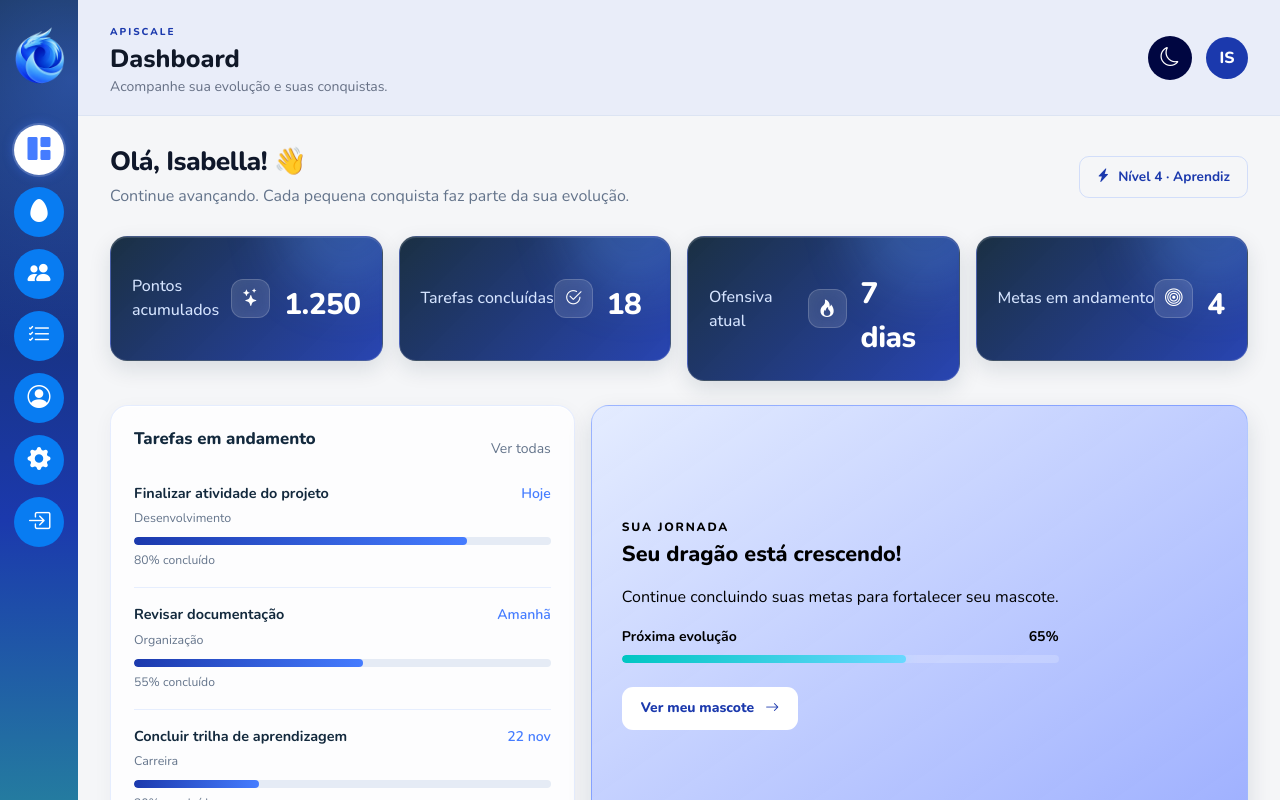
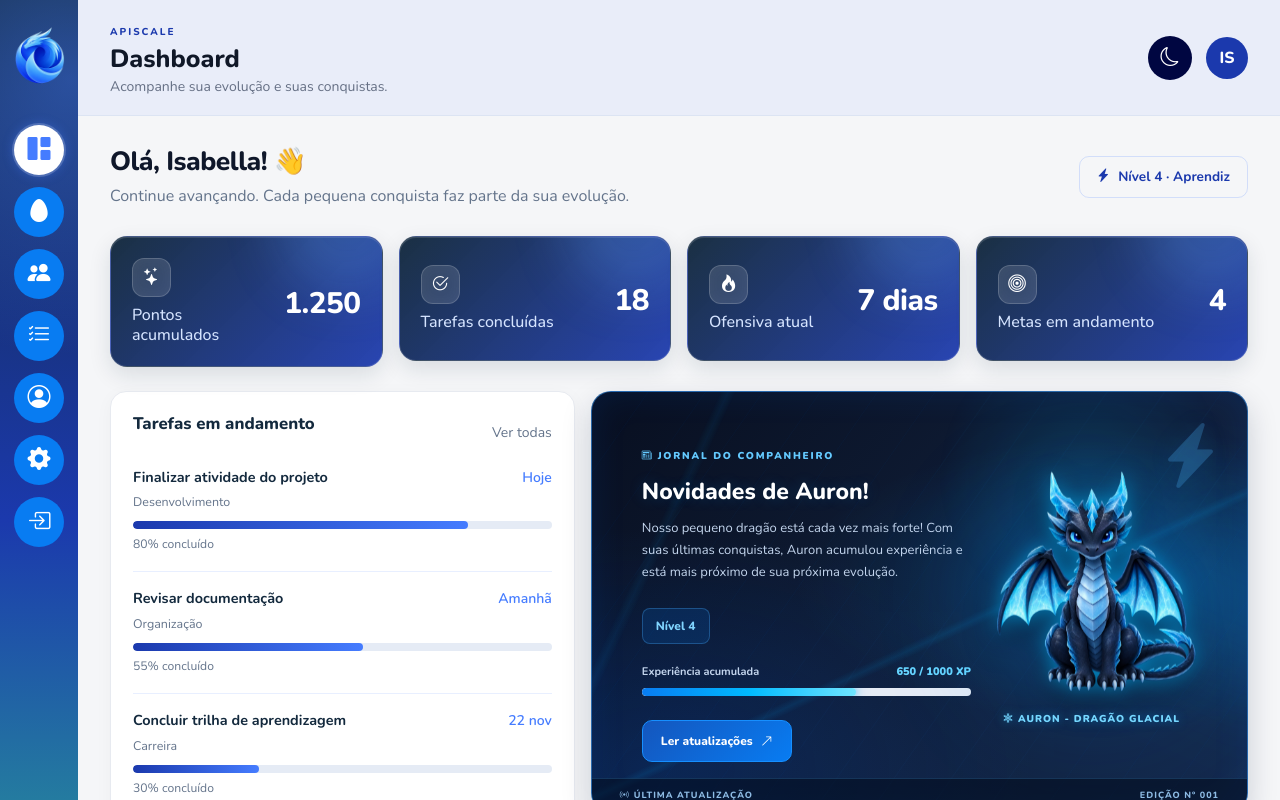
Before and after one commit to Belllah/ProjetoIntegradorApiscale, a React (Vite) app in the folder frontApiscale/: page / in a window 1280 px wide. Shown: the top 800 px of the page. Built offline with nearby package versions, Linux system fonts and the light colour scheme.

Commit message:
feat: Ajustes na tela de Dashboard e implementação do mascote de demonstração na tela como uma imagem e animação.

```diff
--- a/frontApiscale/src/pages/Dashboard/Dashboard.css
+++ b/frontApiscale/src/pages/Dashboard/Dashboard.css
@@ -84,6 +84,11 @@
   position: relative;
   overflow: hidden;
 
+  display: grid;
+  grid-template-columns: minmax(0, 1fr) auto;
+  align-items: center;
+  gap: 12px;
+
   min-height: 125px;
   padding: 21px;
 
@@ -136,8 +141,9 @@
   z-index: 1;
 
   color: #D5E4FF;
-  font-size:16px;
+  font-size: 16px;
   font-weight: 500;
+  line-height: 1.25;
 }
 
 .dashboard-page .stat-value {
@@ -147,8 +153,20 @@
   color: #FFFFFF;
   font-size: 1.85rem;
   font-weight: 800;
-  margin-top: 13px;
   letter-spacing: -.5px;
+  text-align: right;
+  white-space: nowrap;
+}
+
+.dashboard-page .stat-content {
+  position: relative;
+  z-index: 1;
+
+  display: flex;
+  flex-direction: column;
+  align-items: flex-start;
+  gap: 8px;
+  min-width: 0;
 }
 
 .dashboard-page .stat-icon {
@@ -175,29 +193,6 @@
 /* ==========================================
    PAINÉIS DE CONTEÚDO
 ========================================== */
-
-.dashboard-page .panel {
-  position: relative;
-  overflow: hidden;
-
-  padding: 23px;
-
-  border-radius: 18px;
-
-  background: rgba(255, 255, 255, .78);
-
-  border: 1px solid rgba(69, 124, 255, .13);
-
-  box-shadow:
-    0 5px 20px rgba(19, 41, 61, .045),
-    inset 0 1px 0 rgba(255, 255, 255, .9);
-
-  backdrop-filter: blur(16px);
-  -webkit-backdrop-filter: blur(16px);
-
-  transition: box-shadow .25s ease;
-}
-
 .dashboard-page .panel:hover {
   box-shadow: 0 9px 25px rgba(27, 57, 173, .075);
 }
@@ -277,86 +272,6 @@
   display: inline-block;
   margin-top: 6px;
   font-size: .76rem;
-}
-
-/* ==========================================
-   CARD DA JORNADA / MASCOTE
-========================================== */
-
-.dashboard-page .mascot-preview {
-  display: flex;
-  align-items: center;
-
-  min-height: 280px;
-  padding: 30px;
-
-  color: #000000;
-
-  background: linear-gradient(
-    145deg,
-    rgb(228, 236, 255),
-    rgba(150, 169, 255, 0.932)
-  );
-
-  border: 1px solid rgba(69, 124, 255, .3);
-
-  box-shadow: 0 10px 25px rgba(19, 41, 61, .13);
-}
-
-.dashboard-page .mascot-preview .section-kicker {
-  color: #000000;
-  font-size: .75rem;
-  font-weight: 800;
-  letter-spacing: 1.8px;
-}
-
-.dashboard-page .mascot-preview .panel-title {
-  color: #000000;
-  font-size: 1.35rem;
-}
-
-.dashboard-page .mascot-preview .muted {
-  color: #000000;
-  line-height: 1.6;
-}
-
-.dashboard-page .mascot-preview .progress {
-  background: rgba(255, 255, 255, .18);
-}
-
-.dashboard-page .mascot-preview .progress-bar {
-  background: linear-gradient(
-    90deg,
-    #00C6C2,
-    #69D8FF
-  );
-  box-shadow: 0 0 12px rgba(105, 216, 255, .35);
-}
-
-/* Botão principal */
-
-.dashboard-page .primary-button {
-  display: inline-flex;
-  align-items: center;
-  gap: 7px;
-
-  padding: 11px 19px;
-  border: none;
-  border-radius: 11px;
-
-  background: #FFFFFF;
-  color: var(--dash-primary);
-
-  font-size: .87rem;
-  font-weight: 750;
-
-  transition: .25s ease;
-}
-
-.dashboard-page .primary-button:hover {
-  background: #DCEBFF;
-  color: #13293D;
-  transform: translateY(-2px);
 }
 
 /* ==========================================
@@ -496,6 +411,396 @@
     min-height: 320px;
   }
 }
+/* ========================================
+   JORNAL DE BORDO - MASCOTE
+======================================== */
+
+/* ========================================
+   JORNAL DRACÔNICO - APISCALE
+======================================== */
+
+.mascot-preview {
+  position: relative;
+  isolation: isolate;
+  overflow: hidden;
+  min-height: 350px;
+  border-radius: 20px;
+
+  background:
+    radial-gradient(
+      ellipse at 85% 45%,
+      rgba(0, 153, 255, 0.22),
+      transparent 45%
+    ),
+    radial-gradient(
+      ellipse at 10% 90%,
+      rgba(0, 85, 220, 0.20),
+      transparent 45%
+    ),
+    linear-gradient(
+      135deg,
+      #080f20 0%,
+      #101e38 55%,
+      #142b50 100%
+    );
+
+  border: 1px solid rgba(62, 160, 255, 0.55);
+
+  box-shadow:
+    inset 0 0 35px rgba(0, 110, 255, 0.12),
+    0 12px 30px rgba(9, 25, 55, 0.18);
+}
+
+/* Efeitos de energia e raios */
+
+.mascot-preview::before {
+  content: "";
+  position: absolute;
+  inset: 0;
+  z-index: -1;
+  pointer-events: none;
+
+  background:
+    linear-gradient(
+      115deg,
+      transparent 15%,
+      rgba(0, 174, 255, 0.08) 16%,
+      transparent 17%
+    ),
+    linear-gradient(
+      155deg,
+      transparent 55%,
+      rgba(0, 174, 255, 0.12) 56%,
+      transparent 57%
+    ),
+    repeating-linear-gradient(
+      125deg,
+      transparent 0px,
+      transparent 45px,
+      rgba(45, 145, 255, 0.035) 46px,
+      transparent 47px
+    ),
+    radial-gradient(
+      circle at 75% 20%,
+      rgba(0, 183, 255, 0.16),
+      transparent 25%
+    );
+
+  opacity: 0.9;
+}
+
+/* Brilho elétrico lateral */
+
+.mascot-preview::after {
+  content: "";
+  position: absolute;
+  top: 15%;
+  right: -80px;
+  width: 180px;
+  height: 70%;
+  pointer-events: none;
+
+  background: linear-gradient(
+    180deg,
+    transparent,
+    rgba(0, 174, 255, 0.12),
+    transparent
+  );
+
+  filter: blur(25px);
+  transform: rotate(25deg);
+}
+
+/* Decoração */
+
+.mascot-map-decoration {
+  position: absolute;
+  top: 18px;
+  right: 24px;
+
+  color: rgba(75, 184, 255, 0.25);
+  font-size: 65px;
+
+  filter: drop-shadow(0 0 12px rgba(0, 153, 255, 0.3));
+}
+
+/* Conteúdo */
+
+.mascot-preview-content {
+  position: relative;
+  z-index: 2;
+
+  display: flex;
+  align-items: center;
+  justify-content: space-between;
+
+  min-height: 310px;
+  height: 100%;
+  padding: 28px;
+  gap: 15px;
+}
+
+.mascot-info {
+  flex: 1;
+  min-width: 0;
+}
+
+/* Títulos */
+
+.section-kicker {
+  color: #64caff;
+  font-size: 10px;
+  font-weight: 900;
+  letter-spacing: 1.8px;
+  text-transform: uppercase;
+}
+
+.mascot-title {
+  color: #ffffff;
+  font-size: 23px;
+  font-weight: 800;
+  margin: 12px 0;
+
+  text-shadow: 0 0 15px rgba(0, 153, 255, 0.2);
+}
+
+.mascot-description {
+  color: #c3d5ed;
+  font-size: 13px;
+  line-height: 1.7;
+  max-width: 360px;
+}
+
+/* Nível */
+
+.mascot-level {
+  display: inline-flex;
+  align-items: center;
+  gap: 8px;
+
+  margin-top: 8px;
+  padding: 8px 13px;
+
+  border-radius: 8px;
+  background: rgba(0, 125, 255, 0.15);
+  border: 1px solid rgba(75, 175, 255, 0.3);
+
+  color: #80d5ff;
+  font-size: 12px;
+  font-weight: 800;
+}
+
+/* Progresso */
+
+.mascot-progress-info {
+  display: flex;
+  justify-content: space-between;
+
+  max-width: 350px;
+  margin: 20px 0 8px;
+
+  color: #c3d5ed;
+  font-size: 11px;
+  font-weight: 700;
+}
+
+.mascot-progress-info strong {
+  color: #66d5ff;
+}
+
+.mascot-progress {
+  max-width: 350px;
+  height: 9px;
+
+  background: rgba(150, 190, 230, 0.18);
+  border-radius: 20px;
+  overflow: hidden;
+}
+
+.mascot-progress .progress-bar {
+  background: linear-gradient(
+    90deg,
+    #087cf2,
+    #00baff,
+    #70e5ff
+  );
+
+  border-radius: 20px;
+
+  box-shadow:
+    0 0 8px rgba(0, 174, 255, 0.7),
+    0 0 18px rgba(0, 174, 255, 0.3);
+}
+
+/* Botão */
+
+.mascot-button {
+  padding: 11px 18px;
+
+  border: 1px solid #168fff;
+  border-radius: 10px;
+
+  background: linear-gradient(
+    135deg,
+    #1456bd,
+    #087cf2
+  );
+
+  color: #ffffff;
+
+  font-size: 12px;
+  font-weight: 800;
+
+  transition: all 0.25s ease;
+}
+
+.mascot-button:hover {
+  background: linear-gradient(
+    135deg,
+    #087cf2,
+    #00baff
+  );
+
+  border-color: #70dfff;
+
+  box-shadow:
+    0 0 12px rgba(0, 174, 255, 0.45),
+    0 0 25px rgba(0, 174, 255, 0.2);
+
+  transform: translateY(-2px);
+}
+
+/* Dragão */
+
+.mascot-image-wrapper {
+  position: relative;
+
+  flex: 0 0 38%;
+
+  display: flex;
+  flex-direction: column;
+  align-items: center;
+  justify-content: center;
+}
+
+.mascot-glow {
+  position: absolute;
+
+  width: 190px;
+  height: 190px;
+
+  background: #008cff;
+  border-radius: 50%;
+
+  filter: blur(65px);
+  opacity: 0.3;
+}
+
+.mascot-image {
+  position: relative;
+  z-index: 1;
+
+  width: 100%;
+  max-width: 230px;
+  height: 230px;
+
+  object-fit: contain;
+
+  filter:
+    drop-shadow(0 0 10px rgba(0, 183, 255, 0.65))
+    drop-shadow(0 12px 15px rgba(0, 0, 0, 0.4));
+
+  animation: mascot-float 4s ease-in-out infinite;
+}
+
+.mascot-name {
+  position: relative;
+  z-index: 1;
+
+  margin-top: 5px;
+
+  color: #75d7ff;
+  font-size: 10px;
+  font-weight: 900;
+  letter-spacing: 1px;
+
+  text-shadow: 0 0 10px rgba(0, 174, 255, 0.5);
+}
+
+/* Rodapé */
+
+.mascot-map-footer {
+  position: absolute;
+  bottom: 0;
+  left: 0;
+  right: 0;
+  z-index: 2;
+
+  display: flex;
+  justify-content: space-between;
+
+  padding: 10px 28px;
+
+  background: rgba(3, 12, 29, 0.55);
+  border-top: 1px solid rgba(75, 175, 255, 0.2);
+
+  color: #8ebce5;
+  font-size: 9px;
+  font-weight: 800;
+  letter-spacing: 1px;
+}
+
+/* Animação */
+
+@keyframes mascot-float {
+  0%, 100% {
+    transform: translateY(0);
+  }
+
+  50% {
+    transform: translateY(-8px);
+  }
+}
+
+/* Responsividade */
+
+@media (max-width: 768px) {
+  .mascot-preview-content {
+    flex-direction: column;
+    text-align: center;
+    padding: 25px 20px 55px;
+  }
+
+  .mascot-description {
+    max-width: 100%;
+  }
+
+  .mascot-progress-info,
+  .mascot-progress {
+    max-width: 100%;
+  }
+
+  .mascot-image-wrapper {
+    flex-basis: auto;
+    width: 100%;
+  }
+
+  .mascot-image {
+    max-width: 190px;
+    height: 190px;
+  }
+
+  .mascot-map-footer {
+    padding: 10px 15px;
+    font-size: 8px;
+  }
+}
+
+@media (prefers-reduced-motion: reduce) {
+  .mascot-image {
+    animation: none;
+  }
+}
 
 /* ==========================================
    RESPONSIVIDADE
@@ -530,6 +835,25 @@
   }
 }
 
+@media (max-width: 575px) {
+  .dashboard-page .row.g-3.mb-4 > [class*="col-"] {
+    width: 100%;
+  }
+
+  .dashboard-page .stat-card {
+    grid-template-columns: minmax(0, 1fr) auto;
+    min-height: 108px;
+  }
+
+  .dashboard-page .stat-label {
+    font-size: .88rem;
+  }
+
+  .dashboard-page .stat-value {
+    font-size: 1.45rem;
+  }
+}
+
 @media (prefers-reduced-motion: reduce) {
   .dashboard-page *,
   .dashboard-page *::before,
--- a/frontApiscale/src/pages/Dashboard/Dashboard.jsx
+++ b/frontApiscale/src/pages/Dashboard/Dashboard.jsx
@@ -8,14 +8,108 @@ export default function Dashboard() {
     <section className="dashboard-page">
       <div className="welcome-row"><div><h2 className="page-title">Olá, Isabella! 👋</h2><p className="page-subtitle">Continue avançando. Cada pequena conquista faz parte da sua evolução.</p></div><span className="level-pill"><i className="bi bi-lightning-charge-fill" /> Nível 4 · Aprendiz</span></div>
       <div className="row g-3 mb-4">
-        {dashboardStats.map(item => <div className="col-6 col-xl-3" key={item.label}><article className="stat-card"><div className="d-flex justify-content-between align-items-center"><span className="stat-label">{item.label}</span><span className="stat-icon"><i className={`bi ${item.icon}`} /></span></div><div className="stat-value">{item.value}</div></article></div>)}
+        {dashboardStats.map(item => (
+          <div className="col-6 col-xl-3" key={item.label}>
+            <article className="stat-card">
+              <div className="stat-content">
+                <span className="stat-icon"><i className={`bi ${item.icon}`} /></span>
+                <span className="stat-label">{item.label}</span>
+              </div>
+              <strong className="stat-value">{item.value}</strong>
+            </article>
+          </div>
+        ))}
       </div>
       <div className="row g-3">
         <div className="col-xl-5"><article className="panel h-100"><div className="d-flex justify-content-between align-items-center"><h3 className="panel-title">Tarefas em andamento</h3><span className="small muted">Ver todas</span></div>
           <div className="task-list">{tasks.map(task=><div className="task-row" key={task.title}><div className="d-flex justify-content-between gap-2"><strong>{task.title}</strong><small>{task.due}</small></div><span className="task-category">{task.category}</span><div className="progress mt-2"><div className="progress-bar" style={{width:`${task.progress}%`}} /></div><small className="muted">{task.progress}% concluído</small></div>)}</div>
         </article></div>
-        <div className="col-xl-7"><article className="panel mascot-preview h-100"><div><span className="section-kicker">SUA JORNADA</span><h3 className="panel-title mt-1">Seu dragão está crescendo!</h3><p className="muted">Continue concluindo suas metas para fortalecer seu mascote.</p><div className="d-flex justify-content-between small fw-bold mb-2"><span>Próxima evolução</span><span>65%</span></div><div className="progress"><div className="progress-bar" style={{width:'65%'}} /></div><button className="primary-button mt-4" onClick={()=>window.location.href='/mascote'}>Ver meu mascote <i className="bi bi-arrow-right ms-1" /></button></div></article></div>
 
+{/* Card de atualizações do mascote */}
+<div className="col-xl-7">
+  <article className="panel mascot-preview">
+
+    <div className="mascot-map-decoration">
+      <i className="bi bi-lightning-charge-fill" />
+    </div>
+
+    <div className="mascot-preview-content">
+
+      <div className="mascot-info">
+
+        <span className="section-kicker">
+          <i className="bi bi-newspaper me-1" />
+          JORNAL DO COMPANHEIRO
+        </span>
+
+        <h3 className="mascot-title">
+          Novidades de Auron!
+        </h3>
+
+        <p className="mascot-description">
+          Nosso pequeno dragão está cada vez mais forte!
+          Com suas últimas conquistas, Auron acumulou
+          experiência e está mais próximo de sua próxima evolução.
+        </p>
+
+        <div className="mascot-level">
+          Nível 4
+        </div>
+
+        <div className="mascot-progress-info">
+          <span>Experiência acumulada</span>
+          <strong>650 / 1000 XP</strong>
+        </div>
+
+        <div className="progress mascot-progress">
+          <div
+            className="progress-bar"
+            style={{ width: '65%' }}
+          />
+        </div>
+
+        <button
+          className="mascot-button mt-4"
+          onClick={() => window.location.href = '/mascote'}
+        >
+          Ler atualizações
+          <i className="bi bi-arrow-up-right ms-2" />
+        </button>
+
+      </div>
+
+      <div className="mascot-image-wrapper">
+
+        <div className="mascot-glow" />
+
+        <img
+          src="/assets/images/MascoteExemplo.png"
+          alt="Auron, seu dragão glacial"
+          className="mascot-image"
+        />
+
+        <span className="mascot-name">
+          <i className="bi bi-snow2 me-1" />
+          AURON - DRAGÃO GLACIAL
+        </span>
+
+      </div>
+
+    </div>
+
+    <div className="mascot-map-footer">
+
+      <span>
+        <i className="bi bi-broadcast me-1" />
+        ÚLTIMA ATUALIZAÇÃO
+      </span>
+
+      <span>EDIÇÃO Nº 001</span>
+
+    </div>
+
+  </article>
+</div>
 {/* Gráfico de desempenho */}
 <div className="col-xl-6">
   <article className="panel chart-panel">
```
Also changed, not shown: frontApiscale/public/assets/images/MascoteExemplo.png (added).
